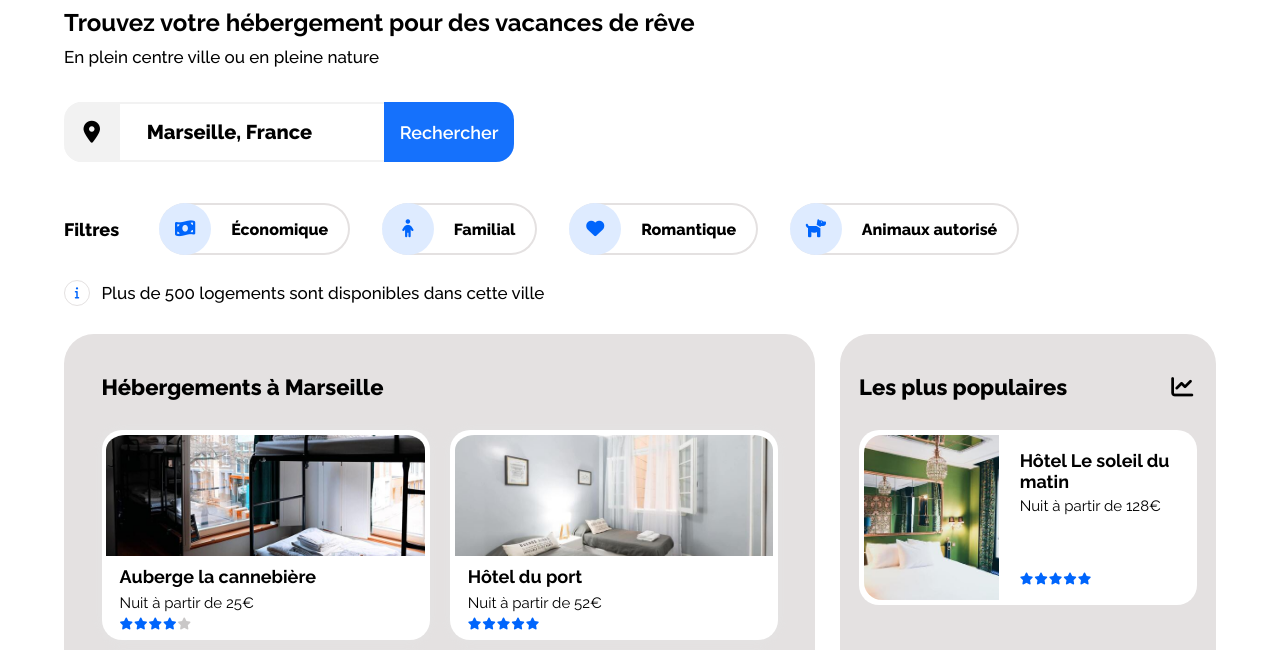
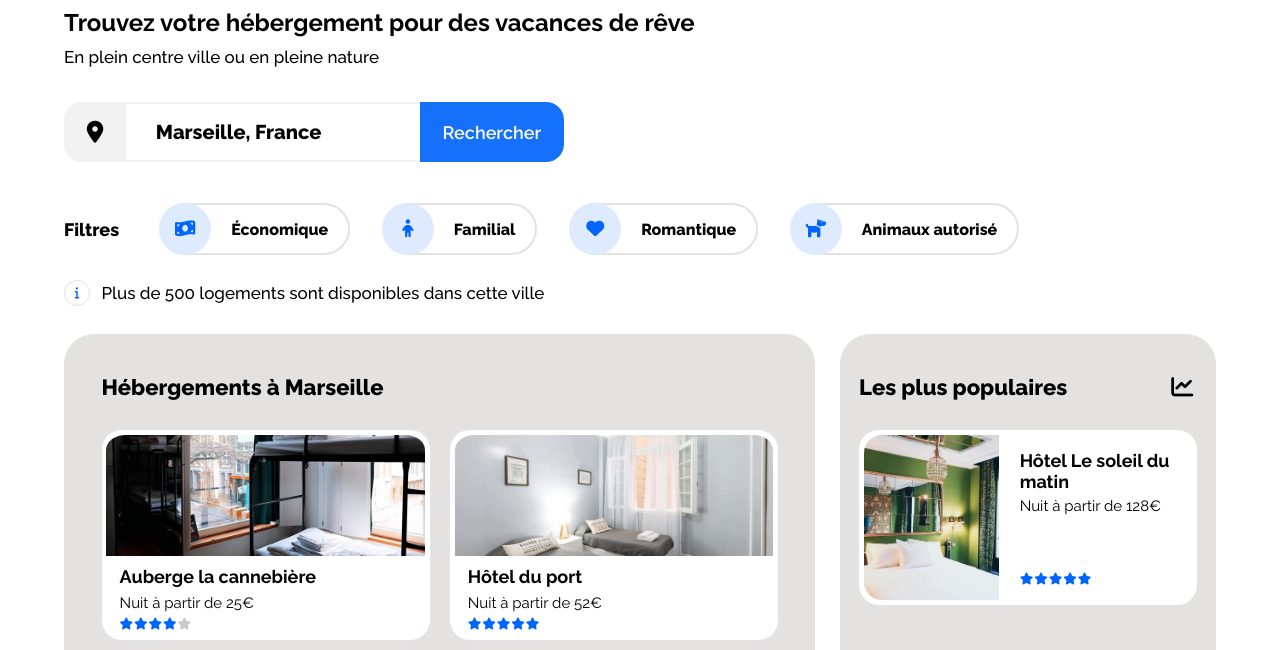
Before and after one commit to DamienLacombe/DamienLacombe_2_11062021, a plain HTML site: page index.html in a window 1280 px wide. Shown: the part 91-741 px from the top of the page. Drawn offline with Linux system fonts and the light colour scheme.

Commit message:
ajustement taille élément

```diff
--- a/style.css
+++ b/style.css
@@ -489,7 +489,7 @@ footer a {
     .search-bar {
         margin: 35px 0% 35px 0%;
         width: 80%;
-        max-width: 450px;
+        max-width: 500px;
     }
 
     #menu ul {
@@ -663,6 +663,7 @@ footer a {
         width: 35%;
         border-top-left-radius: 0px;
         border-bottom-left-radius: 0px;
+        cursor: pointer;
     }
 
     .search-bar {
```
